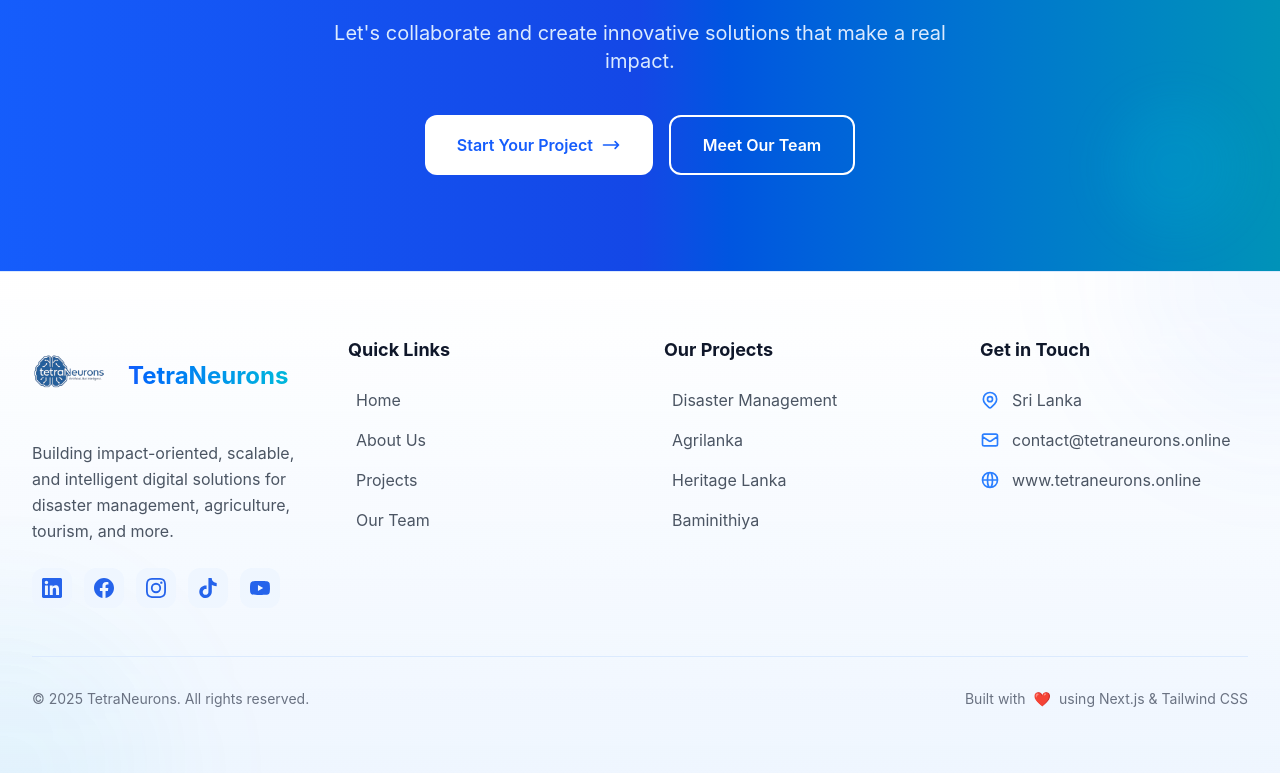
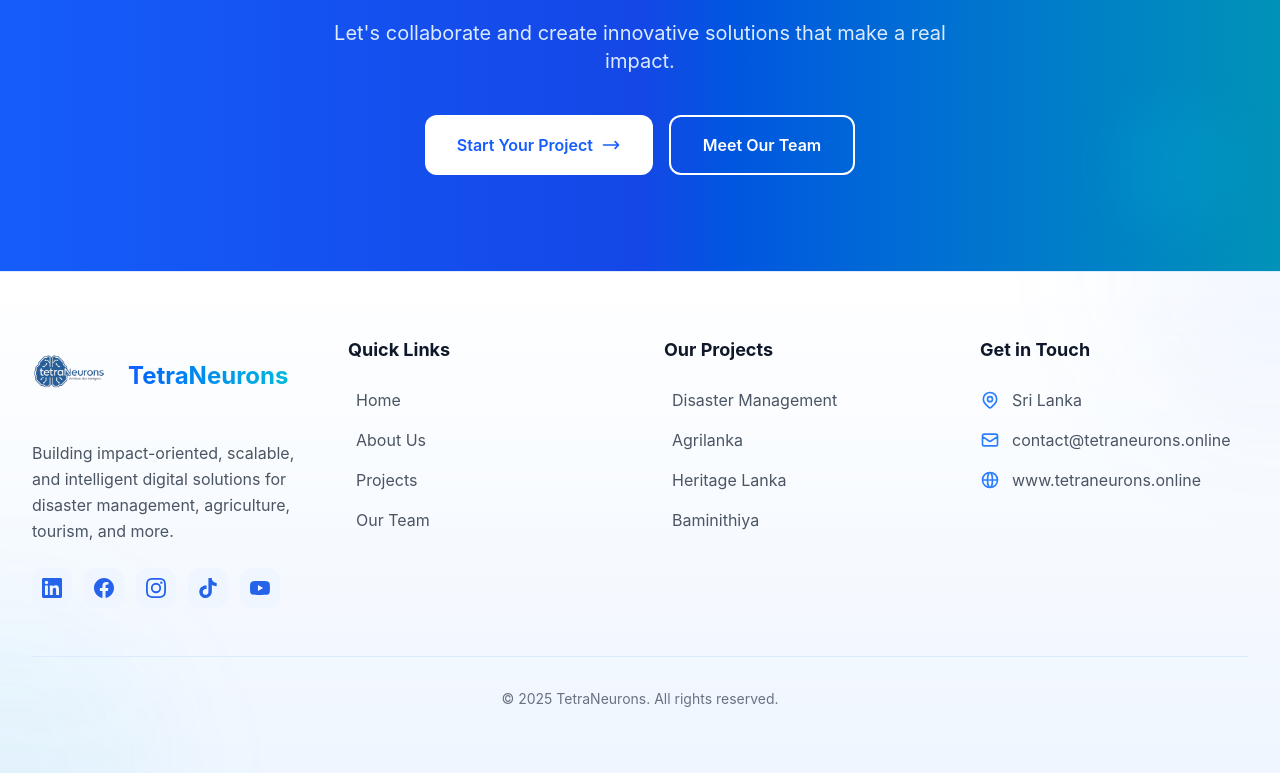
Before and after one commit to TetraNeurons/TetraNeurons-Website, a Next.js app: page / in a window 1280 px wide. Shown: the part 2999-3772 px from the top of the page. Built offline with nearby package versions, Linux system fonts and the light colour scheme.

Commit message:
Update Footer.tsx

```diff
--- a/src/components/Footer.tsx
+++ b/src/components/Footer.tsx
@@ -138,14 +138,9 @@
 
         {/* Bottom Bar */}
         <div className="pt-8 border-t border-blue-100 dark:border-blue-900/30">
-          <div className="flex flex-col md:flex-row justify-between items-center gap-4">
+          <div className="flex justify-center items-center">
             <p className="text-gray-500 dark:text-gray-500 text-sm">
               © {currentYear} TetraNeurons. All rights reserved.
-            </p>
-            <p className="text-gray-500 dark:text-gray-500 text-sm flex items-center gap-2">
-              <span>Built with</span>
-              <span className="text-red-500">❤️</span>
-              <span>using Next.js & Tailwind CSS</span>
             </p>
           </div>
         </div>
```
